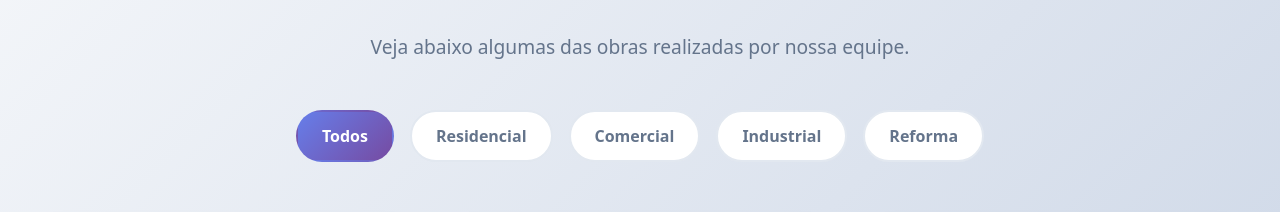
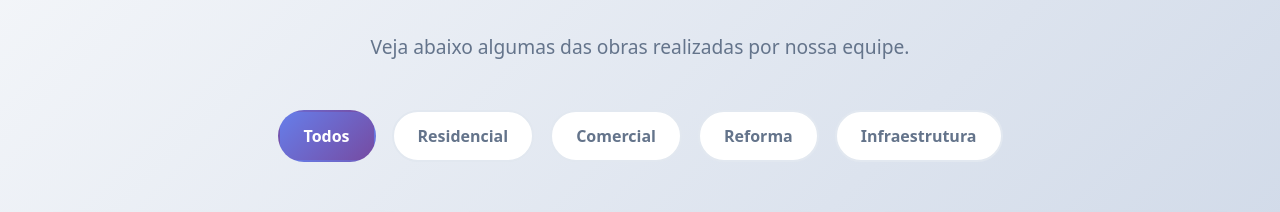
Before and after one commit to KauanGab/Jsilva-Constru-es, a Vue app in the folder jsilva-construcoes/: page / in a window 1280 px wide. Shown: the part 1798-2010 px from the top of the page. Built offline with nearby package versions, Linux system fonts and the light colour scheme.

Commit message:
styles: corrigindo caminho das imagens do portifolio

```diff
--- a/jsilva-construcoes/src/pages/Portfolio.vue
+++ b/jsilva-construcoes/src/pages/Portfolio.vue
@@ -7,12 +7,8 @@
 
       <!-- Filtros de categoria -->
       <div class="filter-buttons">
-        <button
-          v-for="category in categories"
-          :key="category"
-          :class="['filter-btn', { active: activeFilter === category }]"
-          @click="filterProjects(category)"
-        >
+        <button v-for="category in categories" :key="category"
+          :class="['filter-btn', { active: activeFilter === category }]" @click="filterProjects(category)">
           {{ category }}
         </button>
       </div>
@@ -20,21 +16,10 @@
 
     <!-- Grid da galeria -->
     <div class="gallery-grid" ref="galleryGrid">
-      <div
-        v-for="(project, index) in filteredProjects"
-        :key="project.id"
-        :class="['gallery-item', `item-${index}`]"
-        @click="openLightbox(index)"
-        @mouseenter="animateHover($event, true)"
-        @mouseleave="animateHover($event, false)"
-      >
+      <div v-for="(project, index) in filteredProjects" :key="project.id" :class="['gallery-item', `item-${index}`]"
+        @click="openLightbox(index)" @mouseenter="animateHover($event, true)" @mouseleave="animateHover($event, false)">
         <div class="image-container">
-          <img
-            :src="project.image"
-            :alt="project.title"
-            class="gallery-image"
-            loading="lazy"
-          />
+          <img :src="project.image" :alt="project.title" class="gallery-image" loading="lazy" />
           <div class="image-overlay">
             <div class="overlay-content">
               <h3 class="project-title">{{ project.title }}</h3>
@@ -60,11 +45,7 @@
         </button>
 
         <div class="lightbox-content">
-          <img
-            :src="currentProject.image"
-            :alt="currentProject.title"
-            class="lightbox-image"
-          />
+          <img :src="currentProject.image" :alt="currentProject.title" class="lightbox-image" />
           <div class="lightbox-info">
             <h3 class="lightbox-title">{{ currentProject.title }}</h3>
             <p class="lightbox-category">{{ currentProject.category }}</p>
@@ -93,6 +74,14 @@
 </template>
 
 <script>
+
+import posto1 from "../assets/posto1.png";
+import rosario1 from "../assets/rosario1.png";
+import aracaju from "../assets/aracaju.png";
+import laje from "../assets/laj2.png";
+import madeira from "../assets/madeira2.png";
+import piscina from "../assets/piscina1.png";
+
 export default {
   name: 'Portfolio',
   data() {
@@ -100,61 +89,62 @@ export default {
       activeFilter: 'Todos',
       lightboxOpen: false,
       currentIndex: 0,
-      categories: ['Todos', 'Residencial', 'Comercial', 'Industrial', 'Reforma'],
+      categories: ['Todos', 'Residencial', 'Comercial', 'Reforma', 'Infraestrutura'],
       projects: [
         {
           id: 1,
-          title: 'Casa Moderna Alphaville',
-          category: 'Residencial',
-          image: 'https://images.unsplash.com/photo-1600596542815-ffad4c1539a9?w=800&h=600&fit=crop',
-          description: 'Projeto residencial moderno com arquitetura contemporânea e acabamentos de alto padrão.',
-          date: '2024',
-          location: 'São Paulo, SP'
+          title: 'Posto Santo Antônio',
+          category: 'Comercial',
+          image: posto1,
+          description: 'Projeto Comercial moderno com arquitetura contemporânea e acabamentos de alto padrão.',
+          date: '2023',
+          location: 'Canudos, BA'
         },
         {
           id: 2,
-          title: 'Edifício Corporativo',
-          category: 'Comercial',
-          image: 'https://images.unsplash.com/photo-1486406146926-c627a92ad1ab?w=800&h=600&fit=crop',
-          description: 'Complexo comercial com design sustentável e tecnologia de ponta.',
+          title: 'Pavimentação do Povoado Rosário',
+          category: 'Infraestrutura',
+          image: rosario1,
+          description: 'Obra de calçamento executada com qualidade e responsabilidade, garantindo mais mobilidade e desenvolvimento para a comunidade local.',
           date: '2023',
-          location: 'Rio de Janeiro, RJ'
-        },
+          location: 'Povoado Rosário, Canudos - BA'
+        }
+        ,
         {
           id: 3,
-          title: 'Galpão Industrial',
-          category: 'Industrial',
-          image: 'https://images.unsplash.com/photo-1581094794329-c8112a89af12?w=800&h=600&fit=crop',
-          description: 'Instalação industrial com foco em eficiência operacional e segurança.',
-          date: '2024',
-          location: 'Campinas, SP'
+          title: 'Calçadão da Praia Formosa',
+          category: 'Infraestrutura',
+          image: aracaju,
+          description: 'Execução de calçadão com estrutura moderna e durável, contribuindo para a urbanização e valorização da orla.',
+          date: '2021',
+          location: 'Praia Formosa, Aracaju - SE'
         },
         {
           id: 4,
-          title: 'Apartamento Reformado',
+          title: 'Construção de Laje Residencial',
           category: 'Reforma',
-          image: 'https://images.unsplash.com/photo-1586023492125-27b2c045efd7?w=800&h=600&fit=crop',
-          description: 'Reforma completa de apartamento com conceito aberto e design minimalista.',
+          image: laje,
+          description: 'Execução de laje em residência, garantindo estrutura segura, resistente e preparada para futuras ampliações.',
           date: '2024',
-          location: 'Belo Horizonte, MG'
+          location: 'Canudos, BA'
         },
         {
           id: 5,
-          title: 'Shopping Center',
+          title: 'Estrutura de Pergolado em Madeira',
           category: 'Comercial',
-          image: 'https://images.unsplash.com/photo-1555636222-cae831e670b3?w=800&h=600&fit=crop',
-          description: 'Centro comercial com arquitetura inovadora e espaços de convivência.',
+          image: madeira,
+          description: 'Construção de pergolado em madeira com acabamento de qualidade, ideal para áreas externas e espaços de convivência.',
           date: '2023',
-          location: 'Brasília, DF'
+          location: 'Canudos, BA'
         },
         {
           id: 6,
-          title: 'Condomínio Residencial',
+          title: 'Piscina Escolar',
           category: 'Residencial',
-          image: 'https://images.unsplash.com/photo-1564013799919-ab600027ffc6?w=800&h=600&fit=crop',
-          description: 'Conjunto habitacional com áreas verdes e infraestrutura completa.',
+          image: piscina,
+          description: 'Estrutura de piscina construída para unidade escolar, oferecendo espaço adequado para atividades esportivas e recreativas.',
           date: '2023',
-          location: 'Curitiba, PR'
+          location: 'Canudos, BA'
         }
       ]
     }
@@ -297,7 +287,7 @@ export default {
 
 .filter-btn:hover {
   transform: translateY(-2px);
-  box-shadow: 0 10px 25px rgba(0,0,0,0.1);
+  box-shadow: 0 10px 25px rgba(0, 0, 0, 0.1);
 }
 
 .filter-btn.active {
@@ -318,7 +308,7 @@ export default {
   border-radius: 20px;
   overflow: hidden;
   background: white;
-  box-shadow: 0 10px 30px rgba(0,0,0,0.1);
+  box-shadow: 0 10px 30px rgba(0, 0, 0, 0.1);
   transition: all 0.4s cubic-bezier(0.4, 0, 0.2, 1);
   position: relative;
 }
@@ -499,8 +489,13 @@ export default {
 
 /* Animations */
 @keyframes fadeIn {
-  from { opacity: 0; }
-  to { opacity: 1; }
+  from {
+    opacity: 0;
+  }
+
+  to {
+    opacity: 1;
+  }
 }
 
 @keyframes slideUp {
@@ -508,6 +503,7 @@ export default {
     opacity: 0;
     transform: translateY(50px) scale(0.9);
   }
+
   to {
     opacity: 1;
     transform: translateY(0) scale(1);
```
